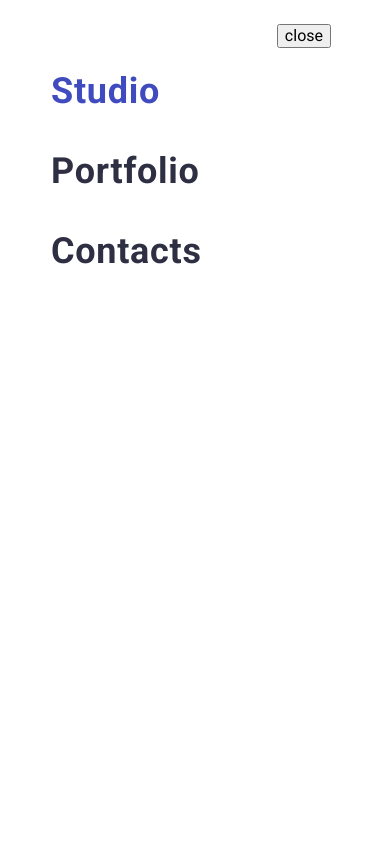
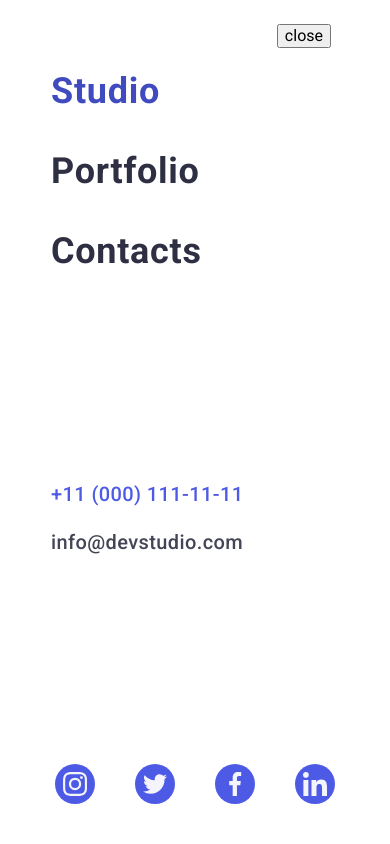
Before and after one commit to Serhii-Velychenko/goit-markup-hw-06, a plain HTML site: page index.html in a window 390 px wide. Both pictures are taken after a click on the button 327 px from the left and 26 px from the top of the page. Shown: the top 844 px of the page. Drawn offline with nearby package versions, Linux system fonts and the light colour scheme.

Commit message:
goit-markup-hw-06

```diff
--- a/css/styles.css
+++ b/css/styles.css
@@ -182,6 +182,7 @@ img {
   position: fixed;
   top: 0;
   left: 0;
+  z-index: 999;
   width: 100%;
   height: 100%;
   background-color: #fff;
@@ -243,29 +244,30 @@ img {
 }
 
 .address-header-mobile-menu {
-  display: none; /*додав*/
   font-style: normal;
-  /* margin-left: auto; */
+  margin-bottom: auto;
 }
 
 .list-address-mobile-menu {
   display: flex;
-  align-items: center;
-  gap: 40px;
+  /* align-items: center; */
+  flex-direction: column-reverse; /*додав*/
+  gap: 24px;
 }
 
 .mail-tel-address-mobile-menu {
-  display: block;
-  padding: 24px 0;
-  font-size: 16px;
-  line-height: 1.5;
+  font-weight: 500;
+  font-size: 20px;
+  line-height: 1.2;
   letter-spacing: 0.02em;
   color: #434455;
   transition: color 250ms cubic-bezier(0.4, 0, 0.2, 1);
 }
+
 .mail-tel-address-mobile-menu:hover,
-.mail-tel-address-mobile-menu:focus {
-  color: #404bbf;
+.mail-tel-address-mobile-menu:focus,
+.tel-address-mobile-menu {
+  color: #4d5ae5;
 }
 /* #endregion header */
 
@@ -974,6 +976,18 @@ button {
 
 /* #region media */
 
+@media screen and (min-width: 320px) and (max-width: 767px) {
+  /* #region header */
+
+  .list-link-footer {
+    display: flex;
+    justify-content: center;
+    align-items: center;
+    gap: 40px;
+  }
+  /* #endregion header */
+}
+
 @media screen and (min-width: 320px) {
   /* #region header */
   /* #endregion header */
--- a/index.html
+++ b/index.html
@@ -91,13 +91,46 @@
                 >
               </li>
               <li class="item-address-mobile-menu">
-                <a class="mail-tel-address-mobile-menu" href="tel:+110001111111"
+                <a
+                  class="mail-tel-address-mobile-menu tel-address-mobile-menu"
+                  href="tel:+110001111111"
                   >+11 (000) 111-11-11</a
                 >
               </li>
             </ul>
           </address>
-          <div></div>
+          <div>
+            <ul class="list-link-footer">
+              <li class="items-footer">
+                <a class="link-footer" href=""
+                  ><svg class="icon-section-two" width="24" height="24">
+                    <use href="./images/icons.svg#icon-instagram"></use>
+                  </svg>
+                </a>
+              </li>
+              <li class="items-footer">
+                <a class="link-footer" href=""
+                  ><svg class="icon-section-two" width="24" height="24">
+                    <use href="./images/icons.svg#icon-twitter"></use>
+                  </svg>
+                </a>
+              </li>
+              <li class="items-footer">
+                <a class="link-footer" href=""
+                  ><svg class="icon-section-two" width="24" height="24">
+                    <use href="./images/icons.svg#icon-facebook"></use>
+                  </svg>
+                </a>
+              </li>
+              <li class="items-footer">
+                <a class="link-footer" href=""
+                  ><svg class="icon-section-two" width="24" height="24">
+                    <use href="./images/icons.svg#icon-linkedin"></use>
+                  </svg>
+                </a>
+              </li>
+            </ul>
+          </div>
         </div>
       </div>
     </header>
```
